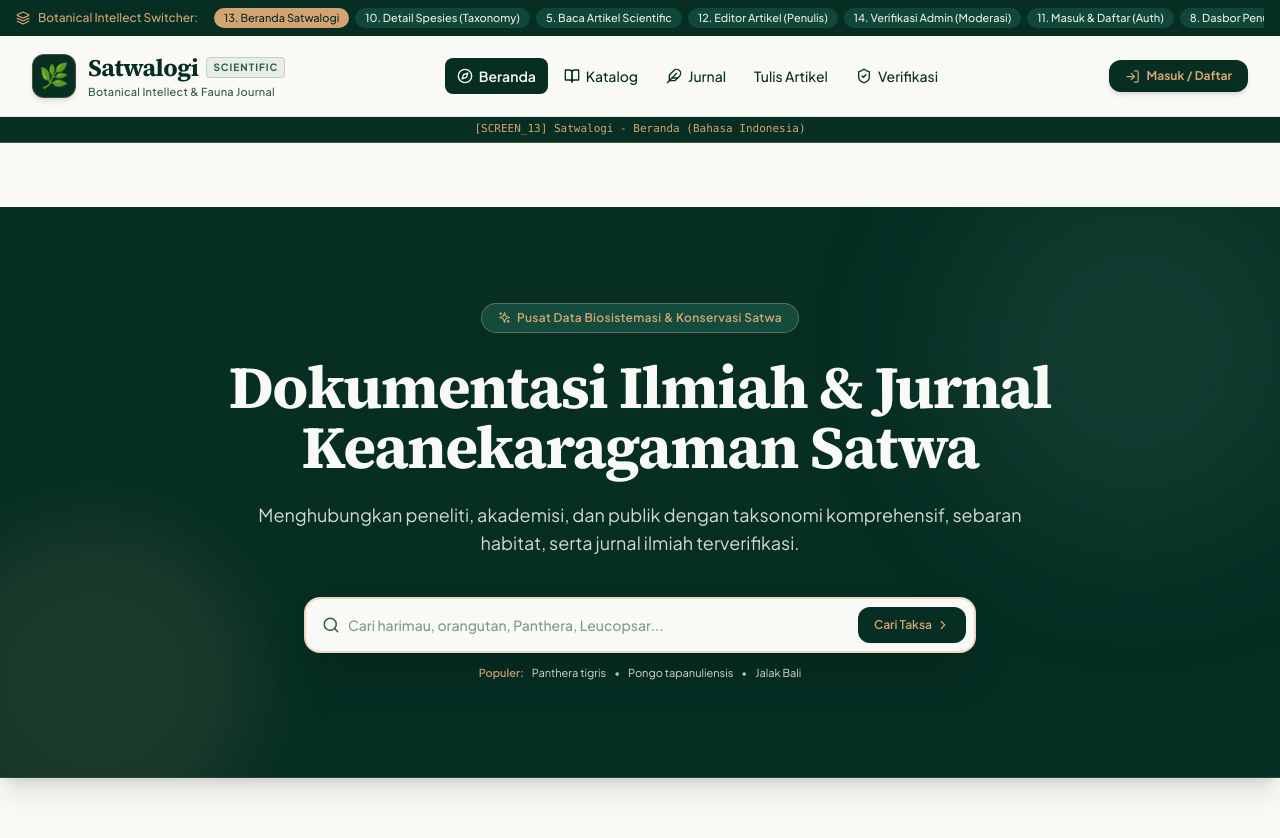
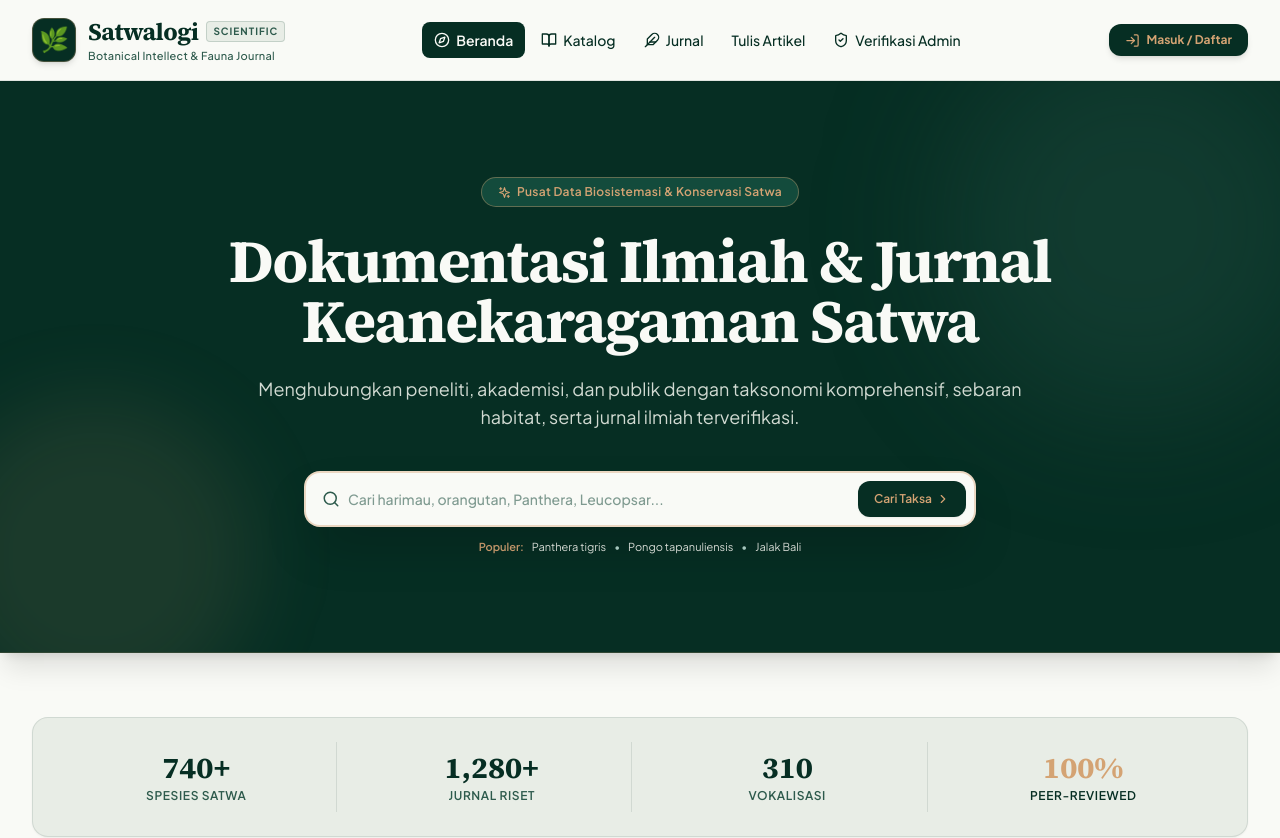
Before and after one commit to DaffaAlbani/SatwaLogi, a React (Vite) app: page / in a window 1280 px wide. Shown: the top 838 px of the page. Built offline with nearby package versions, Linux system fonts and the light colour scheme.

Commit message:
style: Clean up all prototype SCREEN_ watermark banners and labels

```diff
--- a/src/components/Header.tsx
+++ b/src/components/Header.tsx
@@ -7,7 +7,6 @@ import {
   LayoutDashboard,
   Settings,
   Compass,
-  Layers,
   Menu,
   X,
   LogIn,
@@ -30,17 +29,6 @@ export const Header: React.FC<HeaderProps> = ({
 }) => {
   const [isMobileMenuOpen, setIsMobileMenuOpen] = useState(false);
 
-  const screensList = [
-    { id: 'SCREEN_13', name: '13. Beranda Satwalogi', badge: 'Public' },
-    { id: 'SCREEN_10', name: '10. Detail Spesies (Taxonomy)', badge: 'Public' },
-    { id: 'SCREEN_5', name: '5. Baca Artikel Scientific', badge: 'Journal' },
-    { id: 'SCREEN_12', name: '12. Editor Artikel (Penulis)', badge: 'Author' },
-    { id: 'SCREEN_14', name: '14. Verifikasi Admin (Moderasi)', badge: 'Admin' },
-    { id: 'SCREEN_11', name: '11. Masuk & Daftar (Auth)', badge: 'Auth' },
-    { id: 'SCREEN_8', name: '8. Dasbor Penulis', badge: 'Author' },
-    { id: 'SCREEN_6', name: '6. Pengaturan Akun', badge: 'User' },
-  ];
-
   const handleNavClick = (screenId: string) => {
     onNavigateScreen(screenId);
     setIsMobileMenuOpen(false);
@@ -48,32 +36,6 @@ export const Header: React.FC<HeaderProps> = ({
 
   return (
     <header className="sticky top-0 z-40 w-full bg-[#f9faf6]/95 backdrop-blur-md border-b border-[#062e23]/10 transition-all shadow-sm">
-      {/* Top Banner / Screen Quick Switcher Bar */}
-      <div className="bg-[#062e23] text-[#e8ede6] text-xs py-1.5 px-4 overflow-x-auto">
-        <div className="max-w-7xl mx-auto flex items-center justify-between gap-4">
-          <div className="flex items-center gap-2 shrink-0 font-medium text-[#d4a373]">
-            <Layers size={14} />
-            <span className="hidden sm:inline">Botanical Intellect Switcher:</span>
-            <span className="sm:hidden">Pilih Layar:</span>
-          </div>
-          <div className="flex items-center gap-1.5 overflow-x-auto py-0.5 no-scrollbar">
-            {screensList.map((sc) => (
-              <button
-                key={sc.id}
-                onClick={() => handleNavClick(sc.id)}
-                className={`px-2.5 py-0.5 rounded-full text-[11px] font-medium whitespace-nowrap transition-all flex items-center gap-1 ${
-                  currentScreenId === sc.id
-                    ? 'bg-[#d4a373] text-[#062e23] font-bold shadow-sm'
-                    : 'bg-[#1a5948]/60 hover:bg-[#2d5a4c] text-[#e8ede6]'
-                }`}
-              >
-                <span>{sc.name}</span>
-              </button>
-            ))}
-          </div>
-        </div>
-      </div>
-
       {/* Main Navbar */}
       <div className="max-w-7xl mx-auto px-4 sm:px-6 lg:px-8 h-20 flex items-center justify-between gap-4">
         {/* Brand Logo */}
@@ -157,7 +119,7 @@ export const Header: React.FC<HeaderProps> = ({
             }`}
           >
             <ShieldCheck size={16} />
-            <span>Verifikasi</span>
+            <span>Verifikasi Admin</span>
           </button>
         </nav>
 
--- a/src/views/AccountSettingsView.tsx
+++ b/src/views/AccountSettingsView.tsx
@@ -57,12 +57,7 @@ export const AccountSettingsView: React.FC<AccountSettingsViewProps> = ({ user,
   };
 
   return (
-    <div className="space-y-8 pb-24">
-      {/* SCREEN_6 Identifier Watermark Badge */}
-      <div className="bg-[#062e23] text-[#d4a373] text-[11px] font-mono py-1 px-4 text-center border-b border-[#d4a373]/30">
-        [SCREEN_6] Pengaturan Akun - Satwalogi (Account Settings)
-      </div>
-
+    <div className="space-y-8 pb-24 pt-6">
       <div className="max-w-7xl mx-auto px-4 sm:px-6 lg:px-8 space-y-8">
         {/* Header */}
         <div className="border-b border-[#062e23]/10 pb-4">
@@ -87,7 +82,7 @@ export const AccountSettingsView: React.FC<AccountSettingsViewProps> = ({ user,
               className="bg-[#d4a373] text-[#062e23] px-5 py-2 rounded-xl text-xs font-bold hover:bg-white transition-colors flex items-center gap-2 shrink-0"
             >
               <LogIn size={15} />
-              <span>Masuk / Daftar Portal [SCREEN_11]</span>
+              <span>Masuk / Daftar Portal</span>
             </button>
           </div>
         )}
--- a/src/views/AdminVerificationView.tsx
+++ b/src/views/AdminVerificationView.tsx
@@ -37,9 +37,9 @@ export const AdminVerificationView: React.FC<AdminVerificationViewProps> = ({
     onUpdateStatus(selectedItem.id, newStatus, reviewerComment);
 
     if (newStatus === 'APPROVED') {
-      alert(`🎉 Artikel "${selectedItem.articleTitle}" karya ${selectedItem.authorName} telah DISETUJUI & DITERBITKAN secara otomatis ke Jurnal Ilmiah [SCREEN_5] & Beranda!`);
+      alert(`🎉 Artikel "${selectedItem.articleTitle}" karya ${selectedItem.authorName} telah DISETUJUI & DITERBITKAN secara otomatis ke Jurnal Ilmiah & Beranda!`);
     } else if (newStatus === 'REVISION_NEEDED') {
-      alert(`📝 Permintaan revisi berhasil dikirimkan kepada ${selectedItem.authorName}. Status artikel diperbarui di Dasbor Penulis [SCREEN_8].`);
+      alert(`📝 Permintaan revisi berhasil dikirimkan kepada ${selectedItem.authorName}. Status artikel diperbarui di Dasbor Penulis.`);
     } else {
       alert(`❌ Artikel "${selectedItem.articleTitle}" ditolak.`);
     }
@@ -62,20 +62,16 @@ export const AdminVerificationView: React.FC<AdminVerificationViewProps> = ({
     return (
       <div className="max-w-4xl mx-auto py-20 text-center space-y-4 px-4">
         <h2 className="text-2xl font-serif font-bold text-[#062e23]">Belum Ada Naskah dalam Antrean</h2>
-        <p className="text-xs text-[#2d5a4c]">Silakan tulis artikel baru di Editor [SCREEN_12] untuk mengirimkan ke antrean ini.</p>
+        <p className="text-xs text-[#2d5a4c]">Silakan tulis artikel baru di Editor untuk mengirimkan ke antrean ini.</p>
         <button onClick={() => onNavigateScreen('SCREEN_12')} className="px-4 py-2 bg-[#062e23] text-white rounded-xl text-xs font-bold">
-          Ke Editor Artikel [SCREEN_12]
+          Ke Editor Artikel
         </button>
       </div>
     );
   }
 
   return (
-    <div className="space-y-6 sm:space-y-8 pb-24">
-      {/* SCREEN_14 Identifier Watermark Badge */}
-      <div className="bg-[#062e23] text-[#d4a373] text-[10px] sm:text-[11px] font-mono py-1 px-3 sm:px-4 text-center border-b border-[#d4a373]/30 truncate">
-        [SCREEN_14] Admin - Verifikasi Artikel (Moderasi Peer-Review Dewan Editor)
-      </div>
+    <div className="space-y-6 sm:space-y-8 pb-24 pt-6">
 
       <div className="max-w-7xl mx-auto px-4 sm:px-6 lg:px-8 space-y-6">
         {/* Header */}
--- a/src/views/ArticleEditorView.tsx
+++ b/src/views/ArticleEditorView.tsx
@@ -81,12 +81,7 @@ Hasil inventarisasi menunjukkan kepadatan rata-rata 0.68 sarang/km². Tajuk poho
   };
 
   return (
-    <div className="space-y-8 pb-24">
-      {/* SCREEN_12 Identifier Watermark Badge */}
-      <div className="bg-[#062e23] text-[#d4a373] text-[11px] font-mono py-1 px-4 text-center border-b border-[#d4a373]/30">
-        [SCREEN_12] Penulis - Editor Artikel (User Submission Portal)
-      </div>
-
+    <div className="space-y-8 pb-24 pt-6">
       <div className="max-w-7xl mx-auto px-4 sm:px-6 lg:px-8 space-y-6">
         {/* Header & Status Notice */}
         <div className="flex flex-col sm:flex-row sm:items-center justify-between gap-4 border-b border-[#062e23]/10 pb-4">
@@ -116,7 +111,7 @@ Hasil inventarisasi menunjukkan kepadatan rata-rata 0.68 sarang/km². Tajuk poho
                 className="bg-[#062e23] text-[#d4a373] px-3.5 py-2 rounded-xl text-xs font-bold flex items-center gap-1.5 shadow-sm"
               >
                 <LogIn size={15} />
-                <span>Masuk Akun Pengguna [SCREEN_11]</span>
+                <span>Masuk Akun Pengguna</span>
               </button>
             )}
 
@@ -139,7 +134,7 @@ Hasil inventarisasi menunjukkan kepadatan rata-rata 0.68 sarang/km². Tajuk poho
           <div className="bg-[#e8ede6] border border-[#062e23]/20 p-4 rounded-2xl flex flex-col sm:flex-row items-center justify-between gap-3 text-xs">
             <div className="flex items-center gap-2">
               <AlertCircle size={18} className="text-[#2d5a4c] shrink-0" />
-              <span>Anda belum login. Anda dapat langsung mengirim sebagai <strong>Penulis Tamu</strong> atau <strong>Masuk Portal [SCREEN_11]</strong>.</span>
+              <span>Anda belum login. Anda dapat langsung mengirim sebagai <strong>Penulis Tamu</strong> atau <strong>Masuk Portal</strong>.</span>
             </div>
             <button
               type="button"
@@ -166,13 +161,13 @@ Hasil inventarisasi menunjukkan kepadatan rata-rata 0.68 sarang/km². Tajuk poho
                 onClick={() => onNavigateScreen('SCREEN_14')}
                 className="bg-[#d4a373] text-[#062e23] px-4 py-2 rounded-xl text-xs font-bold hover:bg-white transition-colors flex items-center gap-1.5 shadow-md"
               >
-                <span>Periksa sebagai Admin di Verifikasi [SCREEN_14]</span>
+                <span>Periksa sebagai Admin di Verifikasi</span>
               </button>
               <button
                 onClick={() => onNavigateScreen('SCREEN_8')}
                 className="bg-[#1a5948] text-[#f9faf6] px-4 py-2 rounded-xl text-xs font-bold hover:bg-[#2d5a4c] transition-colors border border-[#d4a373]/30"
               >
-                <span>Lihat Status di Dasbor Penulis [SCREEN_8]</span>
+                <span>Lihat Status di Dasbor Penulis</span>
               </button>
             </div>
           </div>
@@ -382,7 +377,7 @@ Hasil inventarisasi menunjukkan kepadatan rata-rata 0.68 sarang/km². Tajuk poho
                 Kirim Naskah Karya {authorName} ke Verifikasi Admin?
               </div>
               <p className="text-xs text-[#b4d7cd]">
-                Setelah dikirim, naskah akan langsung muncul di antrean moderasi Admin Verifikasi [SCREEN_14].
+                Setelah dikirim, naskah akan langsung muncul di antrean moderasi Admin Verifikasi.
               </p>
             </div>
 
@@ -391,7 +386,7 @@ Hasil inventarisasi menunjukkan kepadatan rata-rata 0.68 sarang/km². Tajuk poho
               className="bg-[#d4a373] hover:bg-white text-[#062e23] px-6 py-3 rounded-xl font-bold text-xs transition-colors flex items-center gap-2 shadow-md shrink-0"
             >
               <Send size={16} />
-              <span>Kirimkan Ke Admin Verifikasi [SCREEN_14]</span>
+              <span>Kirimkan Ke Admin Verifikasi</span>
             </button>
           </div>
         </form>
--- a/src/views/ArticleReaderView.tsx
+++ b/src/views/ArticleReaderView.tsx
@@ -57,12 +57,7 @@ export const ArticleReaderView: React.FC<ArticleReaderViewProps> = ({
 
   return (
     <div className={`min-h-screen transition-colors duration-300 ${getThemeClass()} pb-24`}>
-      {/* SCREEN_5 Identifier Watermark Badge */}
-      <div className="bg-[#062e23] text-[#d4a373] text-[11px] font-mono py-1 px-4 text-center border-b border-[#d4a373]/30">
-        [SCREEN_5] Satwalogi - Baca Artikel Scientific (Scientific Journal Reader)
-      </div>
-
-      <div className="max-w-7xl mx-auto px-4 sm:px-6 lg:px-8 pt-8 space-y-8">
+      <div className="max-w-7xl mx-auto px-4 sm:px-6 lg:px-8 pt-6 space-y-8">
         {/* Navigation Back & Control Bar */}
         <div className="flex flex-wrap items-center justify-between gap-4 border-b border-current/10 pb-4">
           <button
@@ -70,7 +65,7 @@ export const ArticleReaderView: React.FC<ArticleReaderViewProps> = ({
             className="inline-flex items-center gap-2 text-xs font-bold text-[#2d5a4c] hover:opacity-80 transition-opacity"
           >
             <ArrowLeft size={16} />
-            <span>Kembali ke Beranda [SCREEN_13]</span>
+            <span>Kembali ke Beranda</span>
           </button>
 
           {/* Reader Customization Toolbar */}
--- a/src/views/AuthView.tsx
+++ b/src/views/AuthView.tsx
@@ -31,16 +31,12 @@ export const AuthView: React.FC<AuthViewProps> = ({ onNavigateScreen, onLoginSuc
     if (onLoginSuccess) {
       onLoginSuccess(role, fullName, email, institution);
     }
-    alert(`Berhasil Masuk sebagai "${fullName}" (${role}) dari ${institution}! Anda sekarang dapat menulis artikel di Editor [SCREEN_12] atau mengelola status di Dasbor [SCREEN_8].`);
+    alert(`Berhasil Masuk sebagai "${fullName}" (${role}) dari ${institution}! Anda sekarang dapat menulis artikel di Editor atau mengelola status di Dasbor Penulis.`);
     onNavigateScreen('SCREEN_8');
   };
 
   return (
     <div className="min-h-[85vh] py-12 flex items-center justify-center px-4 sm:px-6 lg:px-8">
-      {/* SCREEN_11 Identifier Watermark Badge */}
-      <div className="fixed top-20 right-4 bg-[#062e23] text-[#d4a373] text-[10px] font-mono py-1 px-3 rounded-full border border-[#d4a373]/30 z-30 shadow-md">
-        [SCREEN_11] Auth Portal User & Admin
-      </div>
 
       <div className="max-w-5xl w-full bg-white rounded-3xl border border-[#062e23]/10 shadow-2xl overflow-hidden grid grid-cols-1 lg:grid-cols-12">
         {/* Left Side: Immersive Nature Visual Backdrop (5 cols) */}
@@ -219,10 +215,10 @@ export const AuthView: React.FC<AuthViewProps> = ({ onNavigateScreen, onLoginSuc
           {/* Quick Shortcuts */}
           <div className="pt-4 border-t border-[#062e23]/10 flex flex-wrap items-center justify-between text-xs text-[#2d5a4c]">
             <button onClick={() => onNavigateScreen('SCREEN_12')} className="hover:underline font-semibold">
-              Ke Editor Penulisan Artikel [SCREEN_12] →
+              Ke Editor Penulisan Artikel →
             </button>
             <button onClick={() => onNavigateScreen('SCREEN_14')} className="hover:underline font-semibold">
-              Ke Verifikasi Admin [SCREEN_14] →
+              Ke Verifikasi Admin →
             </button>
           </div>
         </div>
--- a/src/views/AuthorDashboardView.tsx
+++ b/src/views/AuthorDashboardView.tsx
@@ -43,11 +43,7 @@ export const AuthorDashboardView: React.FC<AuthorDashboardViewProps> = ({
   };
 
   return (
-    <div className="space-y-8 pb-24">
-      {/* SCREEN_8 Identifier Watermark Badge */}
-      <div className="bg-[#062e23] text-[#d4a373] text-[11px] font-mono py-1 px-4 text-center border-b border-[#d4a373]/30">
-        [SCREEN_8] Dasbor Penulis - Satwalogi (Manajemen Naskah User)
-      </div>
+    <div className="space-y-8 pb-24 pt-6">
 
       <div className="max-w-7xl mx-auto px-4 sm:px-6 lg:px-8 space-y-8">
         {/* Guest Banner if not logged in */}
@@ -62,7 +58,7 @@ export const AuthorDashboardView: React.FC<AuthorDashboardViewProps> = ({
               className="bg-[#d4a373] text-[#062e23] px-5 py-2.5 rounded-xl font-bold text-xs hover:bg-white transition-colors flex items-center gap-2 shrink-0 shadow-md"
             >
               <LogIn size={16} />
-              <span>Masuk / Daftar [SCREEN_11]</span>
+              <span>Masuk / Daftar</span>
             </button>
           </div>
         )}
@@ -93,7 +89,7 @@ export const AuthorDashboardView: React.FC<AuthorDashboardViewProps> = ({
               className="bg-[#d4a373] hover:bg-white text-[#062e23] px-5 py-3 rounded-2xl font-bold text-xs transition-colors flex items-center gap-2 shadow-md shrink-0"
             >
               <Plus size={18} />
-              <span>Tulis & Submit Artikel Baru [SCREEN_12]</span>
+              <span>Tulis & Submit Artikel Baru</span>
             </button>
           </div>
         )}
@@ -201,14 +197,14 @@ export const AuthorDashboardView: React.FC<AuthorDashboardViewProps> = ({
                           <button
                             onClick={() => onNavigateScreen('SCREEN_12')}
                             className="p-2 rounded-lg bg-[#e8ede6] hover:bg-[#062e23] text-[#062e23] hover:text-[#f9faf6] transition-colors"
-                            title="Edit Naskah di Editor [SCREEN_12]"
+                            title="Edit Naskah di Editor"
                           >
                             <Edit3 size={15} />
                           </button>
                           <button
                             onClick={() => onNavigateScreen('SCREEN_14')}
                             className="p-2 rounded-lg bg-[#062e23] text-[#d4a373] hover:bg-[#1a5948] transition-colors"
-                            title="Tinjau di Panel Admin Verifikasi [SCREEN_14]"
+                            title="Tinjau di Panel Admin Verifikasi"
                           >
                             <ExternalLink size={15} />
                           </button>
--- a/src/views/HomeView.tsx
+++ b/src/views/HomeView.tsx
@@ -50,10 +50,6 @@ export const HomeView: React.FC<HomeViewProps> = ({ onSelectSpecies, onNavigateS
 
   return (
     <div className="space-y-10 sm:space-y-16 pb-16 sm:pb-20">
-      {/* SCREEN_13 Identifier Watermark Badge */}
-      <div className="bg-[#062e23] text-[#d4a373] text-[10px] sm:text-[11px] font-mono py-1 px-3 sm:px-4 text-center border-b border-[#d4a373]/30 truncate">
-        [SCREEN_13] Satwalogi - Beranda (Bahasa Indonesia)
-      </div>
 
       {/* Hero Section with Mobile Optimized Padding & Typography */}
       <section className="relative overflow-hidden bg-[#062e23] text-[#f9faf6] py-12 sm:py-20 lg:py-24 px-4 sm:px-6 lg:px-8 border-b border-[#d4a373]/20 shadow-xl">
@@ -271,7 +267,7 @@ export const HomeView: React.FC<HomeViewProps> = ({ onSelectSpecies, onNavigateS
               onClick={() => onNavigateScreen('SCREEN_5')}
               className="bg-[#062e23] hover:bg-[#1a5948] text-[#d4a373] text-xs font-semibold px-4 py-2.5 rounded-xl transition-colors inline-flex items-center gap-1.5 self-start sm:self-auto"
             >
-              <span>Buka Layar Jurnal [SCREEN_5]</span>
+              <span>Buka Jurnal Ilmiah</span>
               <ArrowRight size={14} />
             </button>
           </div>
--- a/src/views/SpeciesDetailView.tsx
+++ b/src/views/SpeciesDetailView.tsx
@@ -47,12 +47,7 @@ export const SpeciesDetailView: React.FC<SpeciesDetailViewProps> = ({
 
   return (
     <div className="space-y-8 sm:space-y-12 pb-20">
-      {/* SCREEN_10 Identifier Watermark Badge */}
-      <div className="bg-[#062e23] text-[#d4a373] text-[10px] sm:text-[11px] font-mono py-1 px-3 sm:px-4 text-center border-b border-[#d4a373]/30 truncate">
-        [SCREEN_10] Satwalogi - Detail Spesies (Taxonomy & Distribution)
-      </div>
-
-      <div className="max-w-7xl mx-auto px-4 sm:px-6 lg:px-8 space-y-6 sm:space-y-8">
+      <div className="max-w-7xl mx-auto px-4 sm:px-6 lg:px-8 space-y-6 sm:space-y-8 pt-6">
         {/* Back Link */}
         <div className="flex items-center justify-between gap-2">
           <button
@@ -60,7 +55,7 @@ export const SpeciesDetailView: React.FC<SpeciesDetailViewProps> = ({
             className="inline-flex items-center gap-1.5 text-xs font-bold text-[#2d5a4c] hover:text-[#062e23] transition-colors"
           >
             <ArrowLeft size={16} />
-            <span>Kembali ke Katalog [SCREEN_13]</span>
+            <span>Kembali ke Katalog Satwa</span>
           </button>
 
           <button className="px-3 py-1.5 rounded-lg border border-[#062e23]/20 hover:bg-[#e8ede6] text-xs font-semibold text-[#062e23] flex items-center gap-1.5">
```
